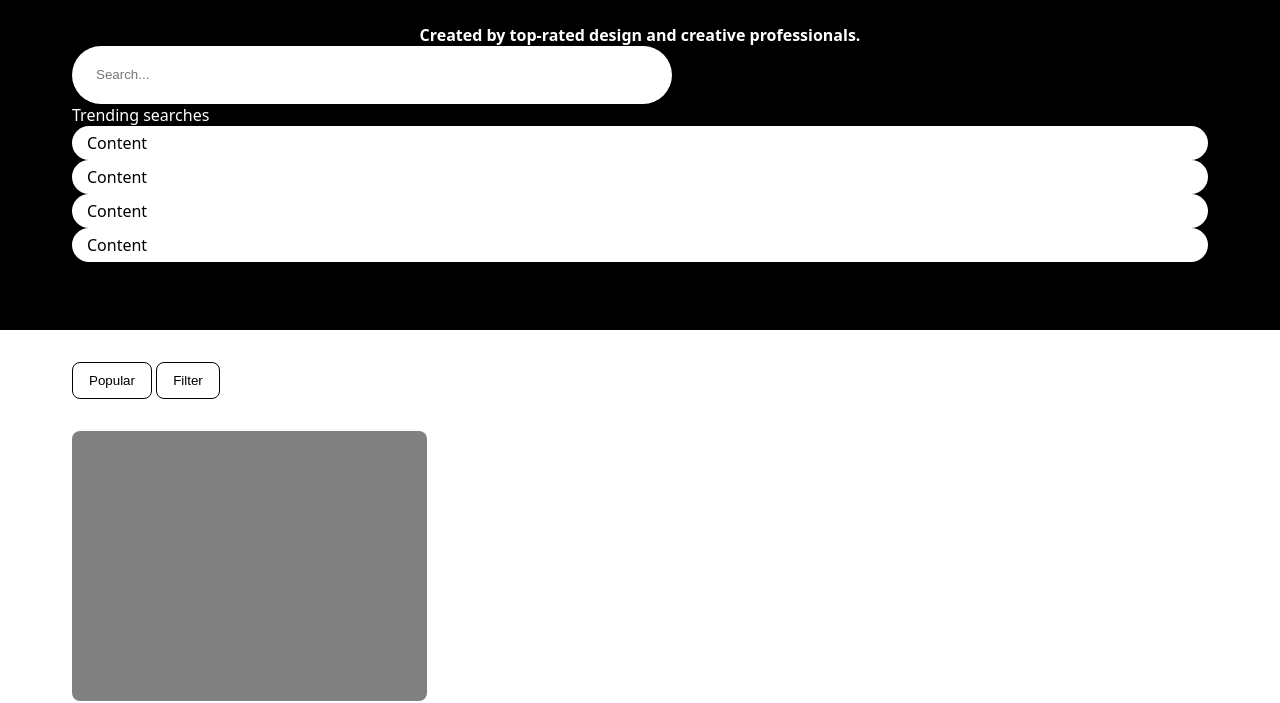
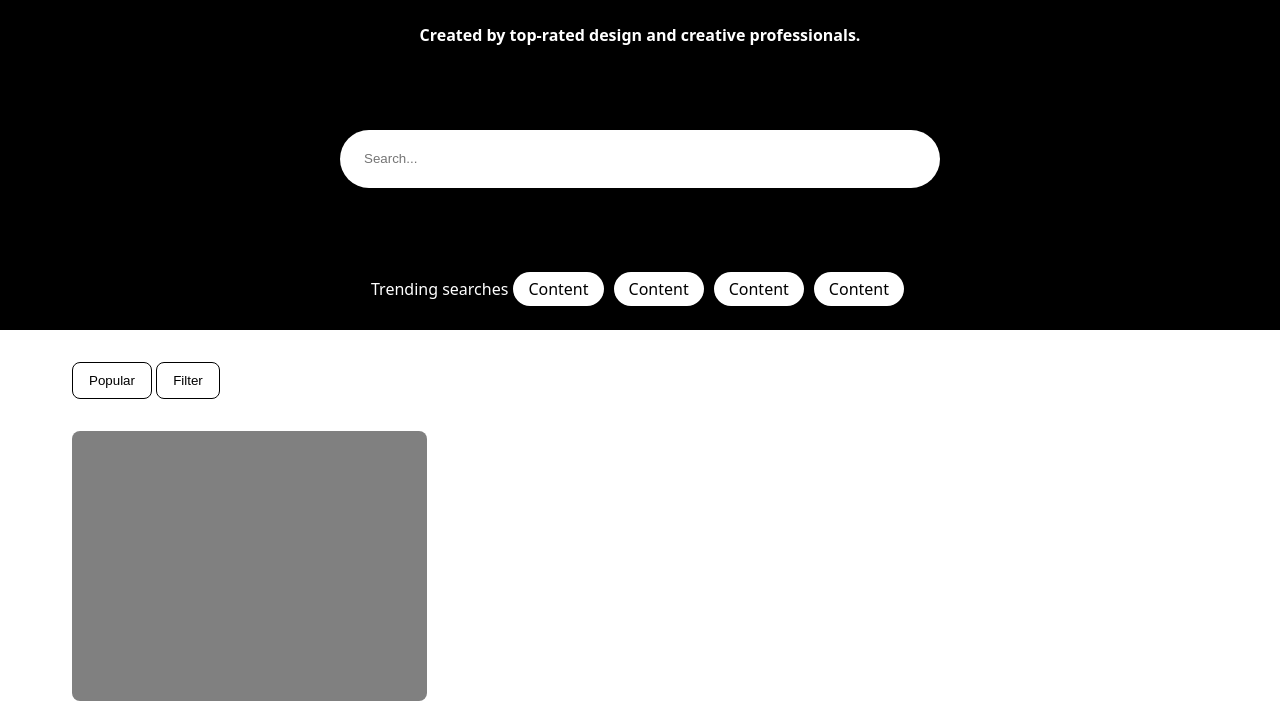
Before and after one commit to sreyesg/flexbox-lab, a plain HTML site: page index.html in a window 1280 px wide. Shown: the part 121-824 px from the top of the page. Drawn offline with Linux system fonts and the light colour scheme.

Commit message:
style <div .section>

```diff
--- a/css/style.css
+++ b/css/style.css
@@ -27,6 +27,9 @@
     background-color: black;
     color: white;
     padding: 24px 72px;
+    display: flex;
+    flex-direction: column;
+    justify-content: space-between;
   }
 
   h1,
@@ -51,6 +54,7 @@
     border-radius: 29px;
     border: 0px;
     padding: 0 24px;
+    align-self: center;
   }
 
   main {
@@ -94,11 +98,18 @@
     background-color: white;
   }
 
+  #trending {
+    display: flex;
+    align-self: center;
+    align-items: center;
+  }
   #trending p {
     background-color: white;
     color: black;
     border-radius: 50px;
     padding: 6px 15px;
+    margin: 0 5px;
+
   }
 
   #destinations{
```
